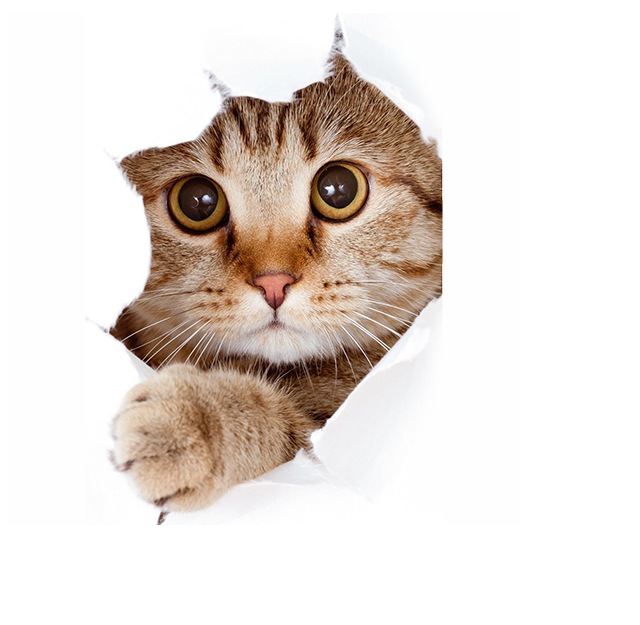
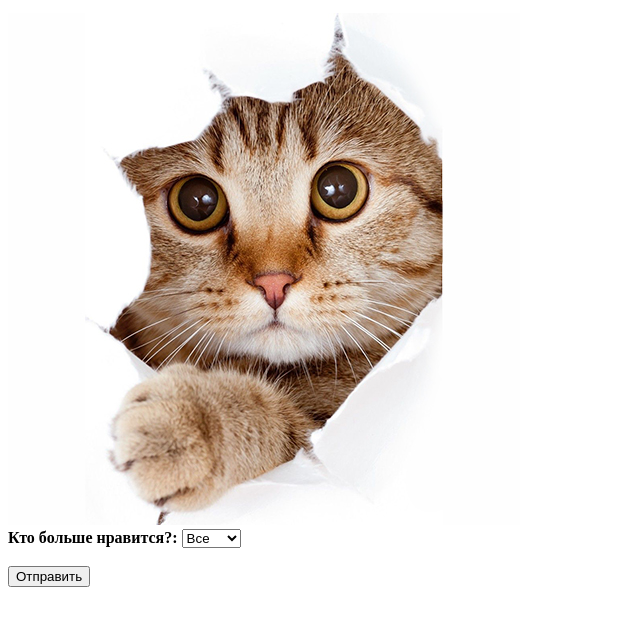
Before and after one commit to 8dkatya8d/HW4, a plain HTML site: page index.html in a window 1280 px wide. Shown: the part 127-752 px from the top of the page, without its empty margins (0-640 px from the left). Drawn offline with Linux system fonts and the light colour scheme.

Commit message:
Add form

```diff
--- a/index.html
+++ b/index.html
@@ -10,6 +10,27 @@
         <p>
             Надеюсь, что получится наконец-то сдать это ДЗ, а пока лови котика:
         </p>
-        <img src="images/4.png"
+        <img src="images/4.png"/>
+        <form
+            action="https://fom.in.ua/echo"
+            method="get"
+        >
+            <div>
+                <label for="catordog"><b>Кто больше нравится?:</b></label>
+                <select
+                    name="catordog"
+                    id="catordog"
+                >
+                    <option value="all">Все</option>
+                    <option value="cat">Котик</option>
+                    <option value="dog">Пёсик</option>
+                </select>
+            </div>
+            <br/>
+            <input
+                type="submit"
+                value="Отправить"
+            >
+        </form>
     </body>
 </html>
```
